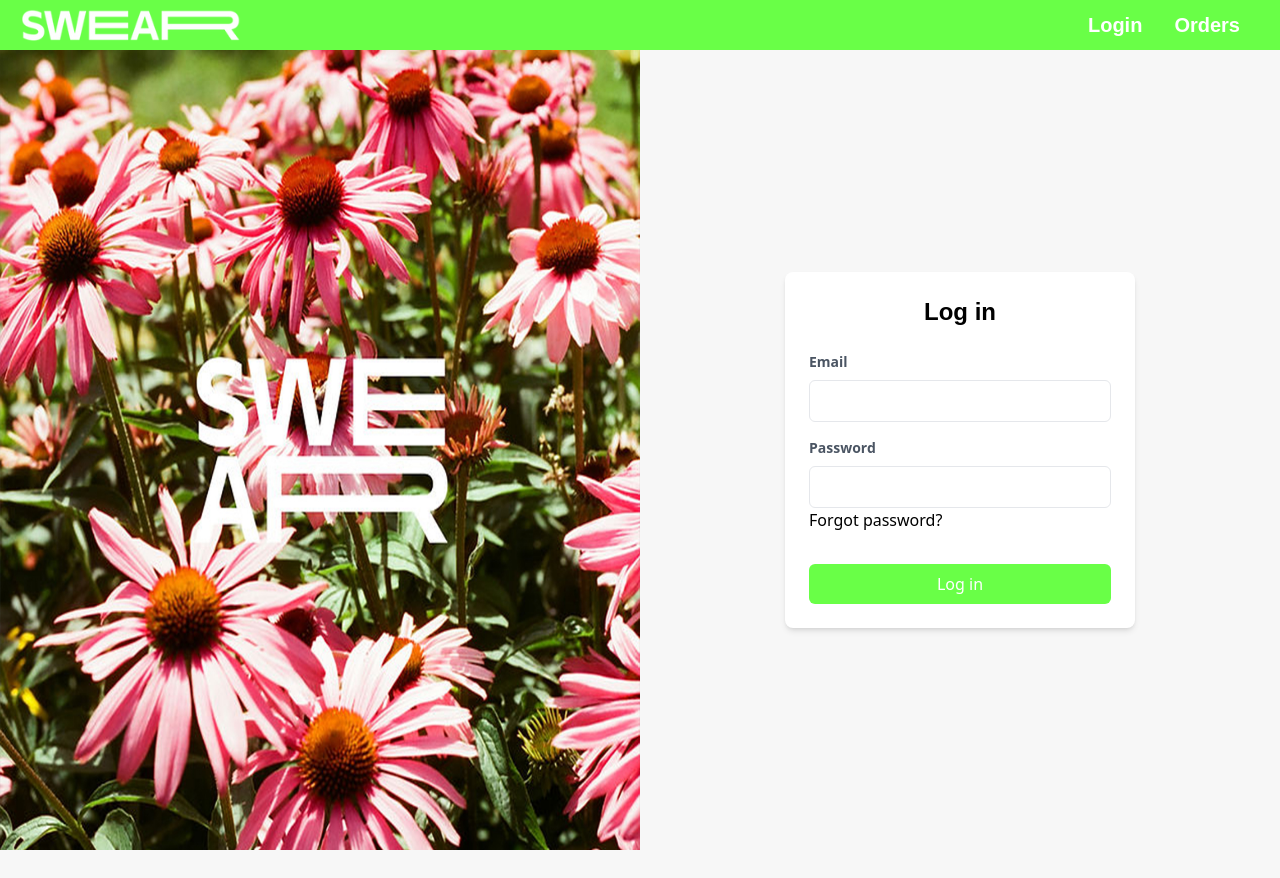
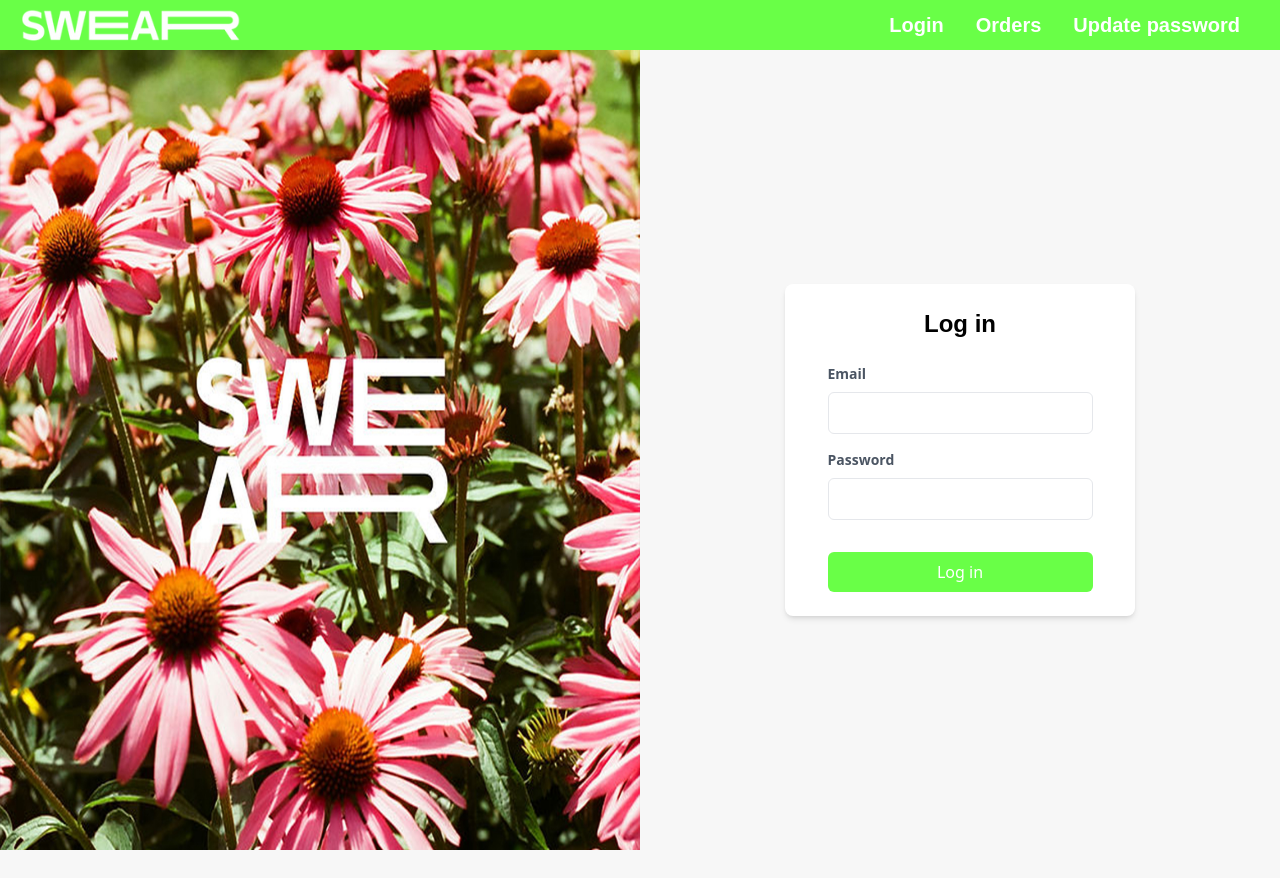
Before and after one commit to TiboMertens/SWEARLondon-VUE, a Vue app: page / in a window 1280 px wide. Built offline with nearby package versions, Linux system fonts and the light colour scheme.

Commit message:
feat: add change password to nav

```diff
--- a/src/components/LoginForm.vue
+++ b/src/components/LoginForm.vue
@@ -47,7 +47,6 @@
                 <label for="password" class="block text-gray-600 text-sm font-semibold mb-2">Password</label>
                 <input v-model="password" type="password" id="password"
                     class="w-full px-4 py-2 border rounded-md focus:outline-none focus:ring focus:border-[#69FF47]" />
-                    <router-link to="/updatePassword">Forgot password?</router-link>
             </div>
         </div>
         <div v-if="errorMessage" class="text-red-500 mb-4 text-xs">{{ errorMessage }}</div>
--- a/src/components/Nav.vue
+++ b/src/components/Nav.vue
@@ -9,6 +9,8 @@
                 to="/">Login</router-link>
             <router-link class="nav-link mx-4 font-bold text-white hover:text-black text-lg md:text-xl"
                 to="/orders">Orders</router-link>
+            <router-link class="nav-link mx-4 font-bold text-white hover:text-black text-lg md:text-xl"
+                to="/updatePassword">Update password</router-link>
         </div>
     </nav>
 </template>
```
